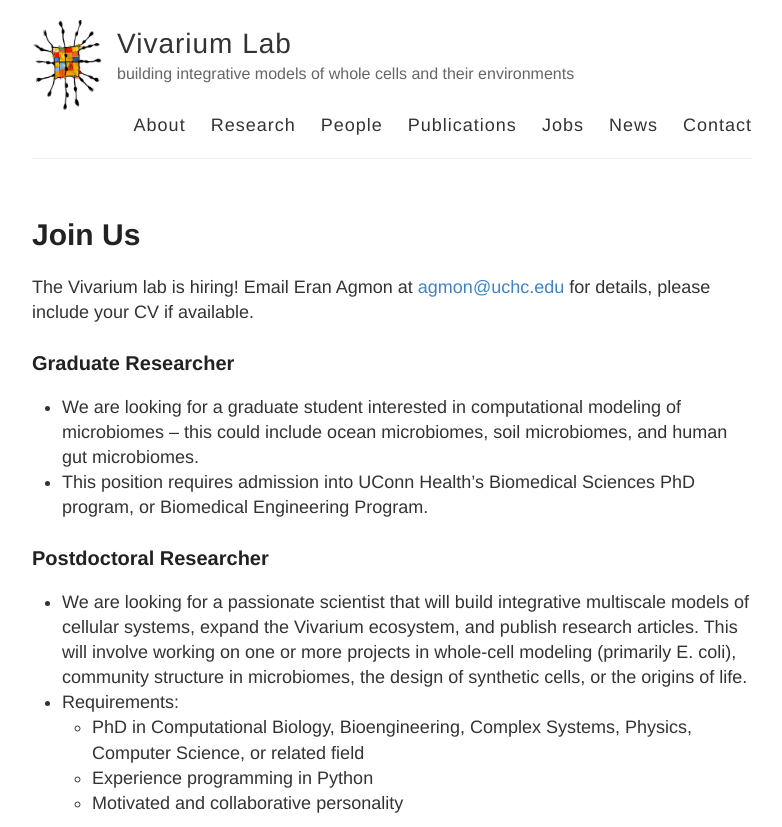
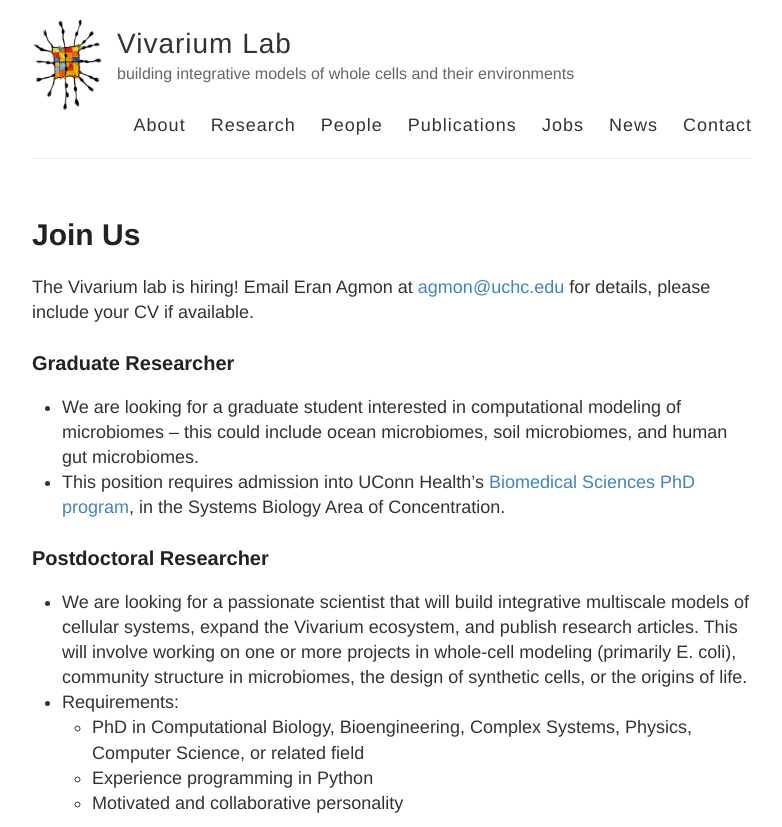
Before and after one commit to eagmon/eagmon.github.io, a Jekyll site: the page built from jobs.md, in a window 1280 px wide and 900 px high, cut to the strip 0-827 px from the top of the window. Shown: the whole strip, without its empty margins (248-1030 px from the left). Built offline with Jekyll 4.4.1, drawn with Linux system fonts in a browser that asks for light colours.

Commit message:
add aics, phd link

```diff
--- a/jobs.md
+++ b/jobs.md
@@ -9,7 +9,7 @@ The Vivarium lab is hiring! Email Eran Agmon at [agmon@uchc.edu](mailto:agmon@uc
 ### Graduate Researcher
 - We are looking for a graduate student interested in computational modeling of microbiomes -- this could include ocean
 microbiomes, soil microbiomes, and human gut microbiomes.
-- This position requires admission into UConn Health's Biomedical Sciences PhD program, or Biomedical Engineering Program.
+- This position requires admission into UConn Health's [Biomedical Sciences PhD program](https://health.uconn.edu/graduate-school/academics/programs/ph-d-biomedical-science/), in the Systems Biology Area of Concentration.
 
 ### Postdoctoral Researcher
 - We are looking for a passionate scientist that will build integrative multiscale models of cellular systems, expand
```
Also changed, not shown: research.md (+1 -0 lines).
